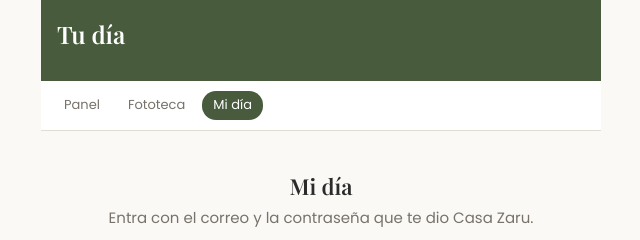
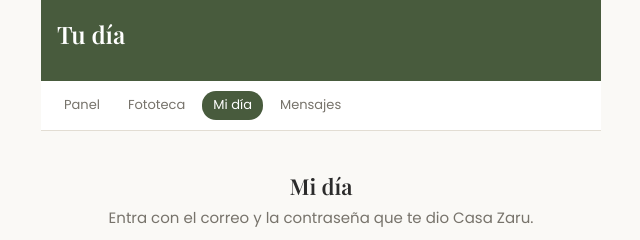
Before and after one commit to CasaZar/Cotizador, a plain HTML site: page mi-dia.html in a window 1280 px wide. Shown: the top 240 px of the page, 319-959 px from the left. Drawn offline with nearby package versions, Linux system fonts and the light colour scheme.

Commit message:
Mi dia: enlace a Mensajes en la barra (faltaba; desde Mi dia no se podia volver a Mensajes)
Co-Authored-By: Claude Fable 5.2 <noreply@anthropic.com>

```diff
--- a/mi-dia.html
+++ b/mi-dia.html
@@ -84,7 +84,7 @@ svg.i{width:17px;height:17px;stroke:var(--cafe);fill:none;stroke-width:1.6;strok
 <div class="wrap">
   <header class="top"><div><h1 id="tit">Tu día</h1><p id="sub">Cargando…</p></div><div class="sp"></div><button id="salir" hidden>Salir</button></header>
   <div class="semana" id="semana" hidden></div>
-  <nav class="nav"><a href="./?panel=zr25">Panel</a><a href="fototeca.html">Fototeca</a><a class="on" href="mi-dia.html">Mi día</a></nav>
+  <nav class="nav"><a href="./?panel=zr25">Panel</a><a href="fototeca.html">Fototeca</a><a class="on" href="mi-dia.html">Mi día</a><a href="mensajes.html">Mensajes</a></nav>
   <main id="main"></main>
 </div>
 <div class="toast" id="toast" hidden role="status"></div>
```
